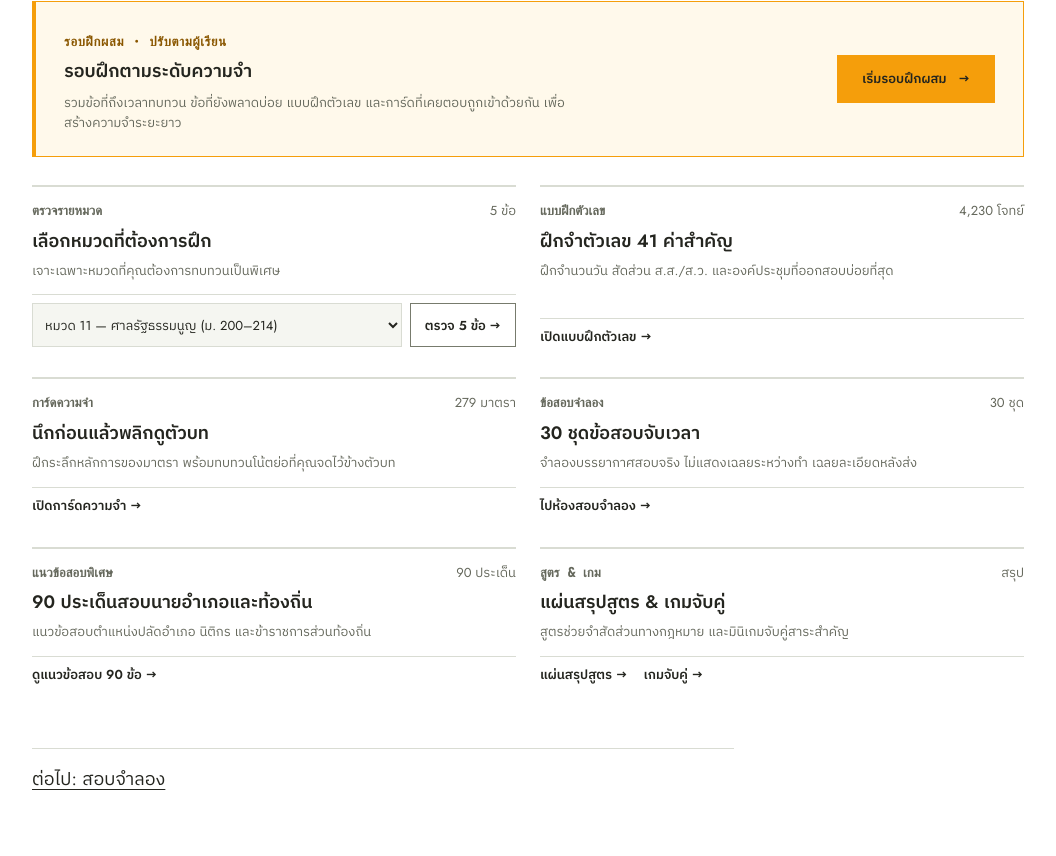
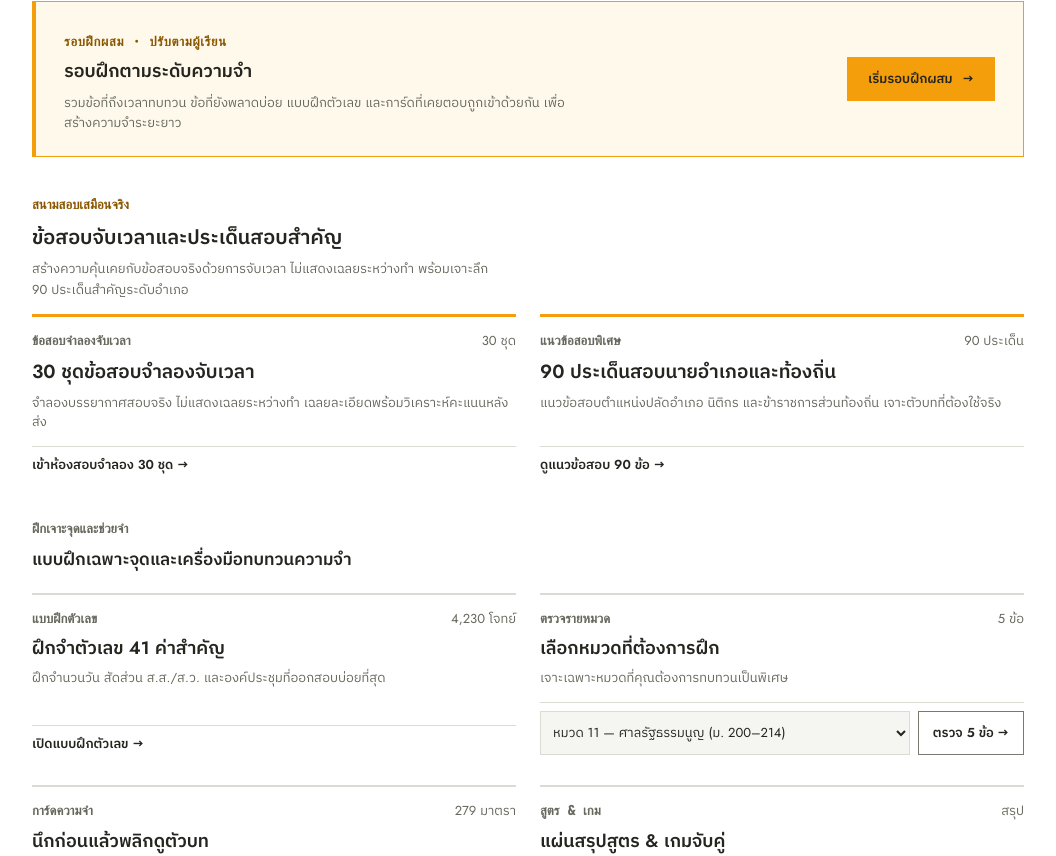
Before and after one commit to Nonarkara/constitution, a Next.js app: page /practice in a window 1280 px wide. Shown: the part 627-1483 px from the top of the page, without its empty margins (224-1280 px from the left). Built offline with nearby package versions, Linux system fonts and the light colour scheme.

Commit message:
Enforce anti-slop design laws with automated tests, release gates, and tiered practice hierarchy

```diff
--- a/app/globals.css
+++ b/app/globals.css
@@ -1681,7 +1681,8 @@ html[data-large="true"] {
 }
 .jump-controls select {
   flex: 1;
-  min-width: 180px;
+  min-width: 140px;
+  max-width: 100%;
   padding: 8px 10px;
   font-size: var(--micro);
   background: var(--paper);
@@ -3013,11 +3014,64 @@ mark.hl.has-note {
 .practice-start-btn {
   display: inline-flex;
   align-items: center;
-  gap: 12px;
-  padding: 12px 24px;
+  gap: 10px;
+  padding: 10px 20px;
   font-weight: 600;
   white-space: nowrap;
   flex-shrink: 0;
+  width: fit-content;
+  max-width: 100%;
+}
+.practice-section {
+  margin-top: 32px;
+  display: flex;
+  flex-direction: column;
+  gap: 14px;
+}
+.practice-section-header h2 {
+  margin: 4px 0 6px;
+  font-size: 20px;
+}
+.practice-section-header h3 {
+  margin: 4px 0 6px;
+  font-size: 17px;
+}
+.practice-section-header p {
+  margin: 0;
+  max-width: 60ch;
+  color: var(--muted);
+}
+.practice-featured-grid {
+  display: grid;
+  grid-template-columns: repeat(2, minmax(0, 1fr));
+  gap: 24px;
+}
+.practice-featured-card {
+  border: 0;
+  border-top: 3px solid var(--accent);
+  padding: 14px 0 6px;
+  background: transparent;
+  display: flex;
+  flex-direction: column;
+  justify-content: space-between;
+}
+.practice-featured-card h3 {
+  margin: 0 0 6px;
+  font-size: 19px;
+}
+.practice-featured-card h3 a {
+  text-decoration: none;
+  color: var(--ink);
+}
+.practice-featured-card h3 a:hover {
+  text-decoration: underline;
+  color: var(--accent-deep);
+}
+.practice-featured-card p {
+  margin: 0 0 14px;
+  color: var(--muted);
+  line-height: 1.5;
+  flex-grow: 1;
 }
 .practice-grid {
   display: grid;
@@ -3115,9 +3169,10 @@ mark.hl.has-note {
     gap: 16px;
   }
   .practice-start-btn {
-    width: 100%;
-    justify-content: space-between;
-  }
+    width: fit-content;
+    max-width: 100%;
+  }
+  .practice-featured-grid,
   .practice-grid {
     grid-template-columns: 1fr;
   }
@@ -3319,8 +3374,9 @@ mark.hl.has-note {
   justify-content: flex-end;
 }
 .btn-next-q {
-  min-width: 160px;
-  padding: 12px 24px;
+  width: fit-content;
+  max-width: 100%;
+  padding: 10px 22px;
   font-size: var(--body);
 }
 
@@ -3366,8 +3422,9 @@ mark.hl.has-note {
 }
 .result-actions-row button,
 .result-actions-row a {
-  min-width: 130px;
-  padding: 10px 16px;
+  width: fit-content;
+  max-width: 100%;
+  padding: 10px 18px;
 }
 
 
--- a/components/PracticeArena.tsx
+++ b/components/PracticeArena.tsx
@@ -210,8 +210,97 @@ function ConstitutionArena() {
               </button>
             </div>
 
-            {/* Targeted Practice Modes */}
+            {/* Track 1: Real Exam Simulation & Timed Papers (Top Priority for Passing) */}
+            <div className="practice-section">
+              <div className="practice-section-header">
+                <span className="mono micro text-accent font-bold">
+                  {tr(lang, "สนามสอบเสมือนจริง", "EXAM SIMULATION", "全真模拟考场")}
+                </span>
+                <h2>
+                  {tr(lang, "ข้อสอบจับเวลาและประเด็นสอบสำคัญ", "Timed Papers & High-Yield Topics", "计时模考与核心考点")}
+                </h2>
+                <p className="micro">
+                  {tr(
+                    lang,
+                    "สร้างความคุ้นเคยกับข้อสอบจริงด้วยการจับเวลา ไม่แสดงเฉลยระหว่างทำ พร้อมเจาะลึก 90 ประเด็นสำคัญระดับอำเภอ",
+                    "Build exam stamina under timed conditions with hidden answers and drill 90 high-yield district officer topics.",
+                    "严格计时模拟真实考场环境，交卷后全面剖析，并深度攻克90道关键实务考点。",
+                  )}
+                </p>
+              </div>
+
+              <div className="practice-featured-grid">
+                {/* 30 Mock Papers - Lead Winner */}
+                <div className="practice-featured-card">
+                  <div className="mode-card-top">
+                    <span className="mono micro font-bold">{tr(lang, "ข้อสอบจำลองจับเวลา", "Timed Mock Exams", "全真模拟考")}</span>
+                    <span className="micro text-muted">30 {tr(lang, "ชุด", "papers", "套")}</span>
+                  </div>
+                  <h3>
+                    <Link href="/exam/">
+                      {tr(lang, "30 ชุดข้อสอบจำลองจับเวลา", "30 Timed Practice Papers", "30套全真计时考卷")}
+                    </Link>
+                  </h3>
+                  <p className="micro">
+                    {tr(lang, "จำลองบรรยากาศสอบจริง ไม่แสดงเฉลยระหว่างทำ เฉลยละเอียดพร้อมวิเคราะห์คะแนนหลังส่ง", "Timed exam conditions. Answers hidden until submission, followed by detailed section diagnostics.", "模拟真实考场计时环境，交卷后一次性展示全面解析与法条诊断。")}
+                  </p>
+                  <Link href="/exam/" className="mode-card-link micro">
+                    {tr(lang, "เข้าห้องสอบจำลอง 30 ชุด", "Enter 30 Mock Papers", "进入30套模拟考")} →
+                  </Link>
+                </div>
+
+                {/* 90 District Exam Topics */}
+                <div className="practice-featured-card">
+                  <div className="mode-card-top">
+                    <span className="mono micro font-bold">{tr(lang, "แนวข้อสอบพิเศษ", "District Chief Topics", "县长与实务考点")}</span>
+                    <span className="micro text-muted">90 {tr(lang, "ประเด็น", "topics", "点")}</span>
+                  </div>
+                  <h3>
+                    <Link href="/along/">
+                      {tr(lang, "90 ประเด็นสอบนายอำเภอและท้องถิ่น", "90 District & Local Exam Topics", "90个县长与地方实务考点")}
+                    </Link>
+                  </h3>
+                  <p className="micro">
+                    {tr(lang, "แนวข้อสอบตำแหน่งปลัดอำเภอ นิติกร และข้าราชการส่วนท้องถิ่น เจาะตัวบทที่ต้องใช้จริง", "High-yield topics for district officer, legal officer, and local civil service examinations.", "精选面向助理县长、法制官与地方公职人员的高频实务考点。")}
+                  </p>
+                  <Link href="/along/" className="mode-card-link micro">
+                    {tr(lang, "ดูแนวข้อสอบ 90 ข้อ", "View 90 Exam Topics", "查看90道考点")} →
+                  </Link>
+                </div>
+              </div>
+            </div>
+
+            {/* Track 2: Precision Drills & Active Recall (Targeted Weaknesses) */}
+            <div className="practice-section">
+              <div className="practice-section-header">
+                <span className="mono micro text-muted font-bold">
+                  {tr(lang, "ฝึกเจาะจุดและช่วยจำ", "PRECISION DRILLS & RECALL", "专项攻坚与记忆工具")}
+                </span>
+                <h3>
+                  {tr(lang, "แบบฝึกเฉพาะจุดและเครื่องมือทบทวนความจำ", "Focused Drills & Memory Aids", "专项练习与记忆工具")}
+                </h3>
+              </div>
+
               <div className="practice-grid">
+                {/* Number Drills */}
+                <div className="practice-mode-card">
+                  <div className="mode-card-top">
+                    <span className="mono micro font-bold">{tr(lang, "แบบฝึกตัวเลข", "Number Drills", "数字专项")}</span>
+                    <span className="micro text-muted">4,230 {tr(lang, "โจทย์", "drills", "题")}</span>
+                  </div>
+                  <h3>
+                    <Link href="/drills/">
+                      {tr(lang, "ฝึกจำตัวเลข 41 ค่าสำคัญ", "41 Key Constitutional Numbers", "41个核心宪法数字速记")}
+                    </Link>
+                  </h3>
+                  <p className="micro">
+                    {tr(lang, "ฝึกจำนวนวัน สัดส่วน ส.ส./ส.ว. และองค์ประชุมที่ออกสอบบ่อยที่สุด", "Drill days, quorum, MP/senate ratios and numbers most tested.", "专练最常考的天数、法定人数、议员比例与会议门槛。")}
+                  </p>
+                  <Link href="/drills/" className="mode-card-link micro">
+                    {tr(lang, "เปิดแบบฝึกตัวเลข", "Open Number Drills", "打开数字专项")} →
+                  </Link>
+                </div>
+
                 {/* Chapter Check */}
                 <div className="practice-mode-card">
                   <div className="mode-card-top">
@@ -240,25 +329,6 @@ function ConstitutionArena() {
                   </div>
                 </div>
 
-              {/* Number Drills */}
-              <div className="practice-mode-card">
-                <div className="mode-card-top">
-                  <span className="mono micro font-bold">{tr(lang, "แบบฝึกตัวเลข", "Number Drills", "数字专项")}</span>
-                  <span className="micro text-muted">4,230 {tr(lang, "โจทย์", "drills", "题")}</span>
-                </div>
-                <h3>
-                  <Link href="/drills/">
-                    {tr(lang, "ฝึกจำตัวเลข 41 ค่าสำคัญ", "41 Key Constitutional Numbers", "41个核心宪法数字速记")}
-                  </Link>
-                </h3>
-                <p className="micro">
-                  {tr(lang, "ฝึกจำนวนวัน สัดส่วน ส.ส./ส.ว. และองค์ประชุมที่ออกสอบบ่อยที่สุด", "Drill days, quorum, MP/senate ratios and numbers most tested.", "专练最常考的天数、法定人数、议员比例与会议门槛。")}
-                </p>
-                <Link href="/drills/" className="mode-card-link micro">
-                  {tr(lang, "เปิดแบบฝึกตัวเลข", "Open Number Drills", "打开数字专项")} →
-                </Link>
-              </div>
-
                 {/* Flashcards */}
                 <div className="practice-mode-card">
                   <div className="mode-card-top">
@@ -275,44 +345,6 @@ function ConstitutionArena() {
                   </p>
                   <Link href="/flashcards/" className="mode-card-link micro">
                     {tr(lang, "เปิดการ์ดความจำ", "Open Flashcards", "打开记忆闪卡")} →
-                </Link>
-              </div>
-
-              {/* 30 Mock Papers */}
-              <div className="practice-mode-card">
-                <div className="mode-card-top">
-                  <span className="mono micro font-bold">{tr(lang, "ข้อสอบจำลอง", "Mock Exam", "模拟考")}</span>
-                  <span className="micro text-muted">30 {tr(lang, "ชุด", "papers", "套")}</span>
-                </div>
-                <h3>
-                  <Link href="/exam/">
-                    {tr(lang, "30 ชุดข้อสอบจับเวลา", "30 Timed Practice Papers", "30套全真计时考卷")}
-                  </Link>
-                </h3>
-                <p className="micro">
-                  {tr(lang, "จำลองบรรยากาศสอบจริง ไม่แสดงเฉลยระหว่างทำ เฉลยละเอียดหลังส่ง", "Timed exam conditions. Answers hidden until submission, then fully reviewed.", "模拟真实考场计时环境，交卷后一次性展示全面解析。")}
-                </p>
-                <Link href="/exam/" className="mode-card-link micro">
-                  {tr(lang, "ไปห้องสอบจำลอง", "Go to Mock Exams", "前往全真模考")} →
-                </Link>
-              </div>
-
-              {/* 90 District Exam Topics */}
-              <div className="practice-mode-card">
-                <div className="mode-card-top">
-                  <span className="mono micro font-bold">{tr(lang, "แนวข้อสอบพิเศษ", "District Chief", "县长与行政法考点")}</span>
-                  <span className="micro text-muted">90 {tr(lang, "ประเด็น", "topics", "点")}</span>
-                </div>
-                <h3>
-                  <Link href="/along/">
-                    {tr(lang, "90 ประเด็นสอบนายอำเภอและท้องถิ่น", "90 District & Local Exam Topics", "90个县长与地方实务考点")}
-                  </Link>
-                </h3>
-                <p className="micro">
-                  {tr(lang, "แนวข้อสอบตำแหน่งปลัดอำเภอ นิติกร และข้าราชการส่วนท้องถิ่น", "High-yield topics for district officer, legal officer, and local civil service.", "精选面向助理县长、法制官与地方公职人员的高频考点。")}
-                </p>
-                <Link href="/along/" className="mode-card-link micro">
-                  {tr(lang, "ดูแนวข้อสอบ 90 ข้อ", "View 90 Exam Topics", "查看90道考点")} →
                   </Link>
                 </div>
 
@@ -333,6 +365,7 @@ function ConstitutionArena() {
                   <div className="card-dual-links micro">
                     <Link href="/cheatsheet/">{tr(lang, "แผ่นสรุปสูตร", "Formula Sheet", "速记公式")} →</Link>
                     <Link href="/games/">{tr(lang, "เกมจับคู่", "Match Game", "配对游戏")} →</Link>
+                  </div>
                 </div>
               </div>
             </div>
```
Also changed, not shown: scripts/check-release.mjs (+26 -1 lines), 2 other files (tests, documents, lock files or other folders). Lines whose indentation alone changed are shown as unchanged.
